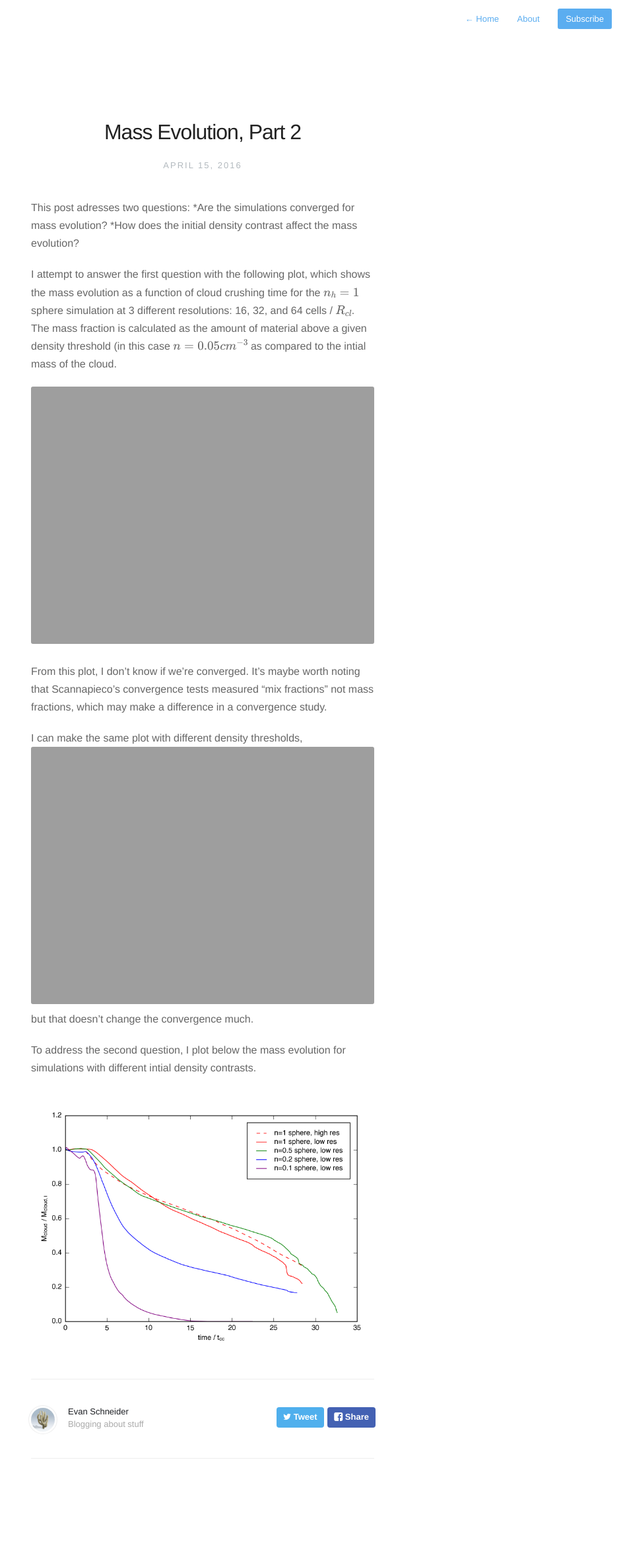
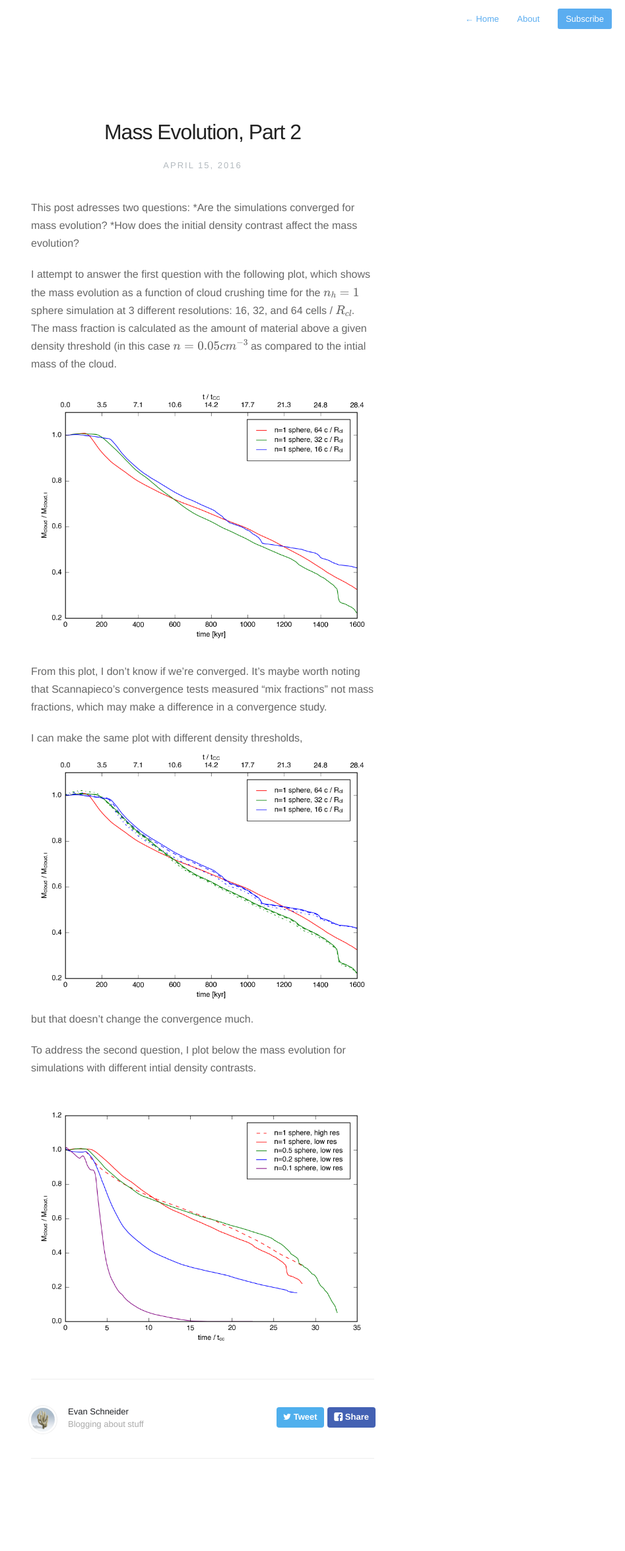
Before and after one commit to evaneschneider/site, a Jekyll site: the page built from _posts/2016-4-15-Mass_Evolution_2.markdown, in a window 1280 px wide. Shown: the whole page at 66% size, without its empty margins (333-1280 px from the left). Built offline with Jekyll 4.4.1, drawn with Linux system fonts in a browser that asks for light colours; nearby versions of some CDN libraries; formulas are drawn with MathJax 3.

Commit message:
fixed image link

```diff
--- a/_posts/2016-4-15-Mass_Evolution_2.markdown
+++ b/_posts/2016-4-15-Mass_Evolution_2.markdown
@@ -14,14 +14,14 @@ at 3 different resolutions: 16, 32, and 64 cells / $$R_{cl}$$. The mass fraction
 as the amount of material above a given density threshold (in this case $$n = 0.05 cm^{-3}$$
 as compared to the intial mass of the cloud.
 
-<img src="{{ site.url }}assets/images/0411516_swn1_mass.png">
+<img src="{{ site.url }}assets/images/041516_swn1_mass.png">
 
 From this plot, I don't know if we're converged. It's maybe worth noting that Scannapieco's
 convergence tests measured "mix fractions" not mass fractions, which may make a difference
 in a convergence study.
 
 I can make the same plot with different density thresholds,
-<img src="{{ site.url }}assets/images/0411516_swn1_mass_thresholds.png">
+<img src="{{ site.url }}assets/images/041516_swn1_mass_thresholds.png">
 but that doesn't change the convergence much.
 
 To address the second question, I plot below the mass evolution for simulations with different
```
